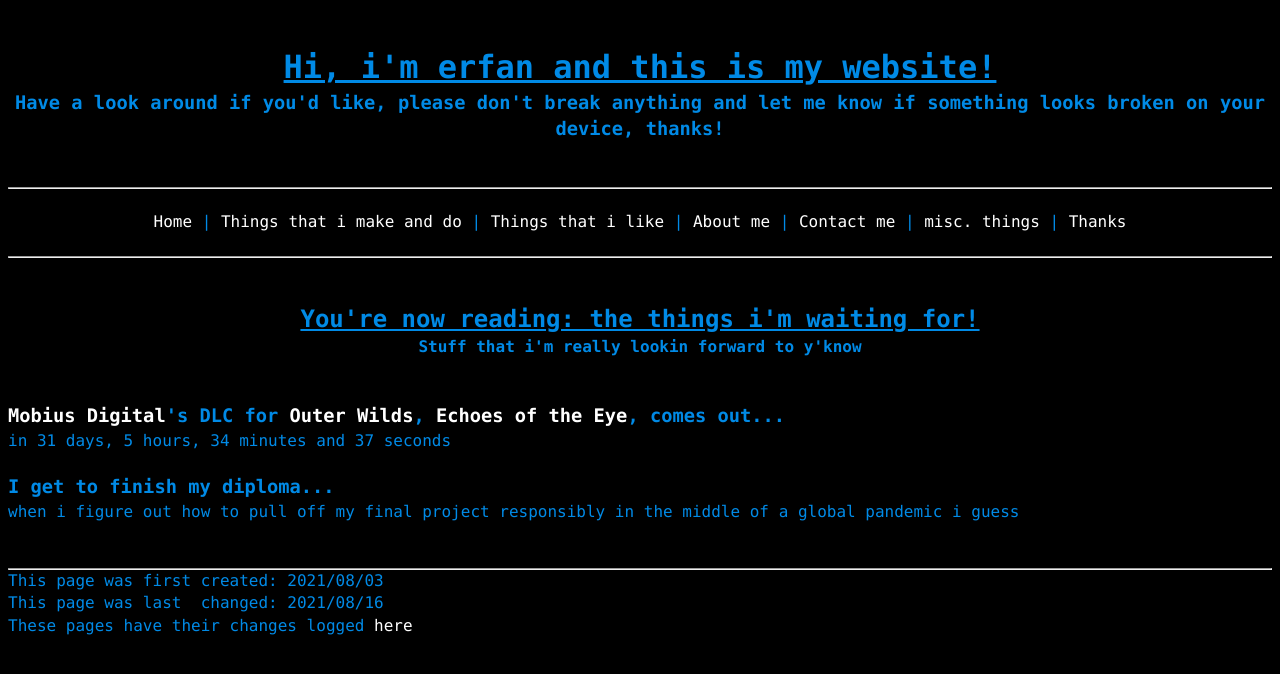
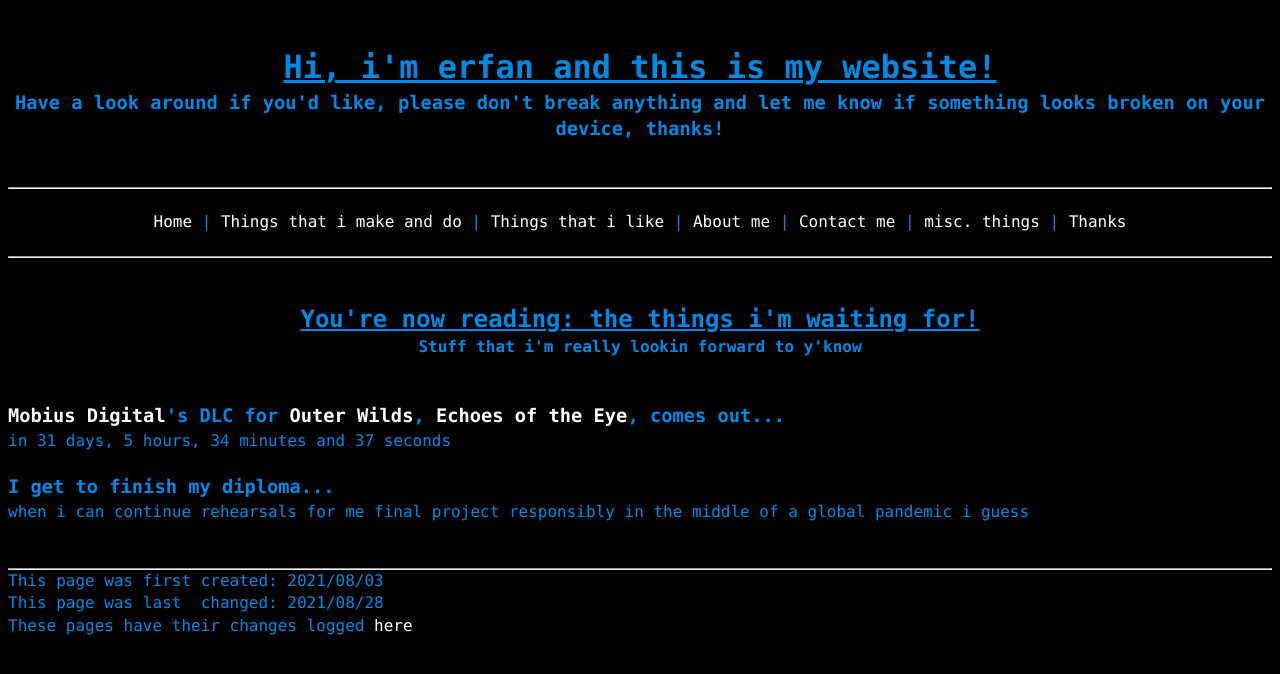
Before and after one commit to a-erfan-aa/a-erfan-aa.github.io, a Jekyll site: the page built from misc/things-i-wait-for.html, in a window 1280 px wide. Shown: the top 674 px of the page. Built offline with Jekyll 4.4.1, drawn with Linux system fonts in a browser that asks for light colours.

Commit message:
Change phrasing regarding my diploma project in a couple files
Also updated lastChanged in things-i-wait-for.html

```diff
--- a/index.html
+++ b/index.html
@@ -40,7 +40,7 @@
 		<ul>
 			<li>practicing the music type of instruments</li>
 			<li>working on whatever people need or want my help with</li>
-			<li>planning for my final project to get my diploma</li>
+			<li>working on my final project to get my diploma</li>
 			<li>making sure this website works</li>
 			<li>wrestling with audio and video editing programs</li>
 			<li>playing videogames and hanging with friends/strangers on discord</li>
--- a/misc/things-i-wait-for.html
+++ b/misc/things-i-wait-for.html
@@ -2,7 +2,7 @@
 layout: default
 title: title
 firstCreated: 2021/08/03
-lastChanged: 2021/08/16
+lastChanged: 2021/08/28
 ---
 <!-- title and subtitle -->
 <div>
@@ -25,5 +25,5 @@ lastChanged: 2021/08/16
 <!-- my goddamn diploma -->
 <div>
 	<h3>I get to finish my diploma...</h3>
-	<p id="">when i figure out how to pull off my final project responsibly in the middle of a global pandemic i guess</p>
+	<p id="">when i can continue rehearsals for me final project responsibly in the middle of a global pandemic i guess</p>
 </div>
```
